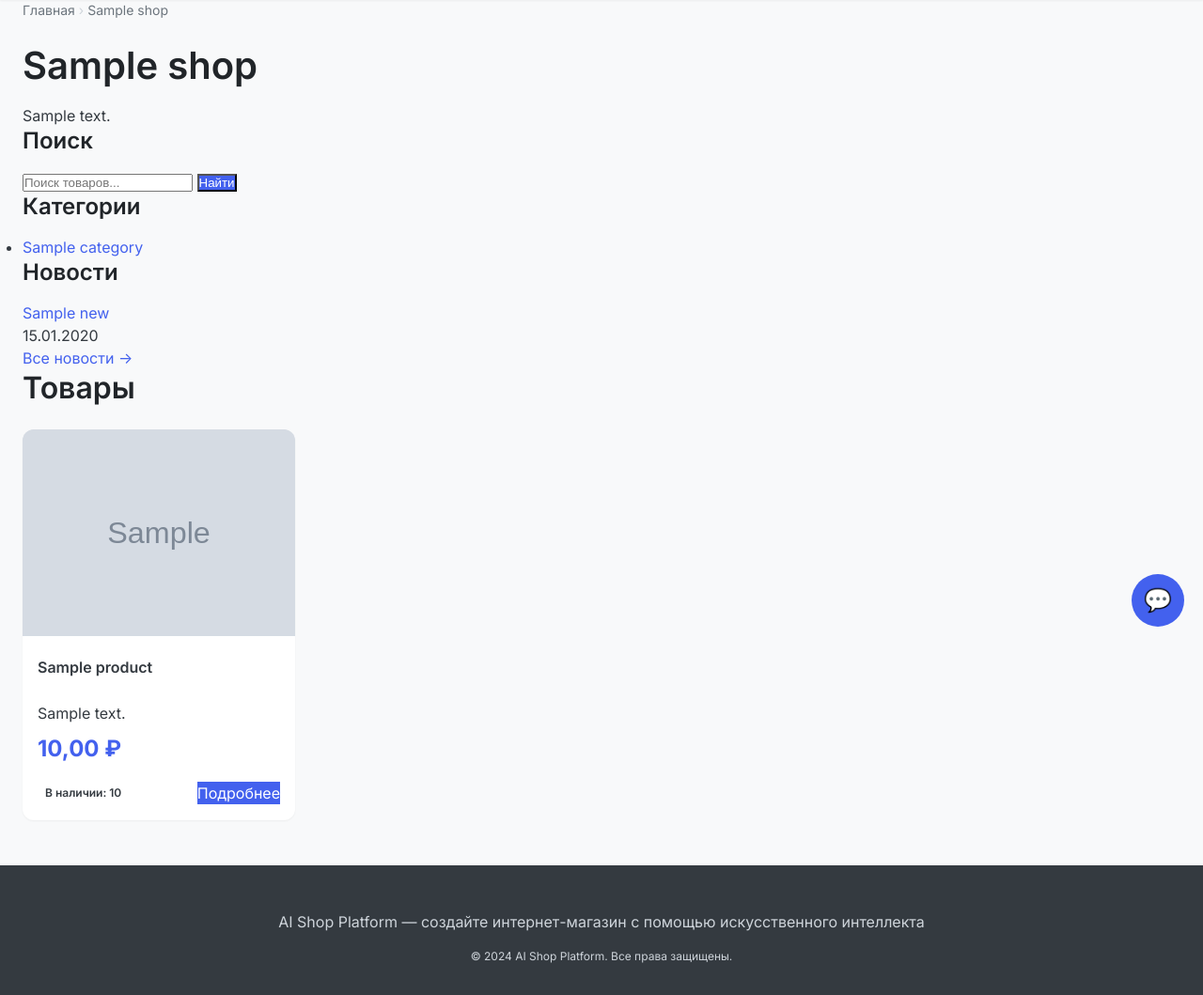
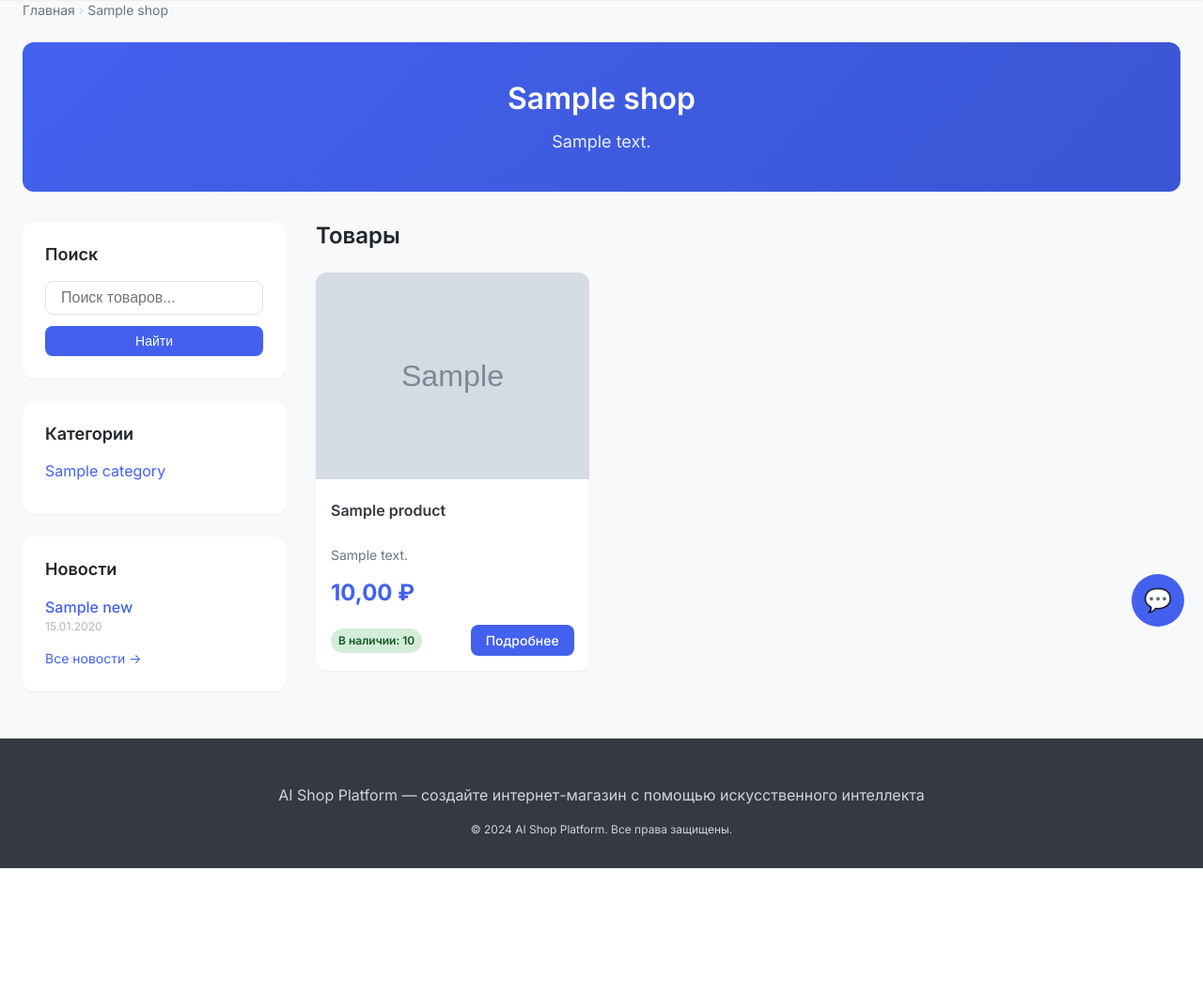
Before and after one commit to ZeroUzer/ai, a Django app: a page that uses templates/shops/front_index.html in a window 1280 px wide. Shown: the part 113-1172 px from the top of the page at 94% size. After the commit the page ends 1037 px from the top, so only its background shows below. Run offline with Django 5.2, Linux system fonts and the light colour scheme; tables that the repository leaves empty hold one stand-in row (values such as "Sample post"); grey boxes marked "Sample" are stand-in pictures.

Commit message:
правки

```diff
--- a/static/css/amazon-style.css
+++ b/static/css/amazon-style.css
@@ -42,7 +42,6 @@
     --font-size-lg: 18px;
     --font-size-xl: 24px;
     --font-size-2xl: 32px;
-    --font-size-3xl: 40px;
 
     /* Border radius */
     --radius-sm: 4px;
@@ -53,9 +52,9 @@
 
     /* Shadows */
     --shadow-sm: 0 1px 2px 0 rgba(0, 0, 0, 0.05);
-    --shadow-md: 0 4px 6px -1px rgba(0, 0, 0, 0.1), 0 2px 4px -1px rgba(0, 0, 0, 0.06);
-    --shadow-lg: 0 10px 15px -3px rgba(0, 0, 0, 0.1), 0 4px 6px -2px rgba(0, 0, 0, 0.05);
-    --shadow-xl: 0 20px 25px -5px rgba(0, 0, 0, 0.1), 0 10px 10px -5px rgba(0, 0, 0, 0.04);
+    --shadow-md: 0 4px 6px -1px rgba(0, 0, 0, 0.1);
+    --shadow-lg: 0 10px 15px -3px rgba(0, 0, 0, 0.1);
+    --shadow-xl: 0 20px 25px -5px rgba(0, 0, 0, 0.1);
 }
 
 /* Reset & Base */
@@ -81,10 +80,9 @@ h1, h2, h3, h4, h5, h6 {
     color: var(--gray-900);
 }
 
-h1 { font-size: var(--font-size-3xl); }
-h2 { font-size: var(--font-size-2xl); }
-h3 { font-size: var(--font-size-xl); }
-h4 { font-size: var(--font-size-lg); }
+h1 { font-size: var(--font-size-2xl); }
+h2 { font-size: var(--font-size-xl); }
+h3 { font-size: var(--font-size-lg); }
 
 a {
     color: var(--primary);
@@ -355,6 +353,61 @@ a:hover {
     justify-content: space-between;
     align-items: center;
     margin-top: var(--spacing-md);
+    flex-wrap: wrap;
+    gap: var(--spacing-sm);
+}
+
+/* Badge */
+.badge {
+    display: inline-flex;
+    align-items: center;
+    padding: var(--spacing-xs) var(--spacing-sm);
+    font-size: var(--font-size-xs);
+    font-weight: 600;
+    border-radius: var(--radius-full);
+}
+
+.badge-success {
+    background: #d4edda;
+    color: #155724;
+}
+
+.badge-warning {
+    background: #fff3cd;
+    color: #856404;
+}
+
+.badge-danger {
+    background: #f8d7da;
+    color: #721c24;
+}
+
+.badge-info {
+    background: #d1ecf1;
+    color: #0c5460;
+}
+
+/* Breadcrumbs */
+.breadcrumbs {
+    display: flex;
+    align-items: center;
+    gap: var(--spacing-xs);
+    margin-bottom: var(--spacing-lg);
+    font-size: var(--font-size-sm);
+    color: var(--gray-600);
+    flex-wrap: wrap;
+}
+
+.breadcrumbs a {
+    color: var(--gray-600);
+}
+
+.breadcrumbs a:hover {
+    color: var(--primary);
+}
+
+.breadcrumbs-separator {
+    color: var(--gray-400);
 }
 
 /* Forms */
@@ -454,60 +507,7 @@ textarea.form-control {
     color: #0c5460;
 }
 
-/* Badge */
-.badge {
-    display: inline-flex;
-    align-items: center;
-    padding: var(--spacing-xs) var(--spacing-sm);
-    font-size: var(--font-size-xs);
-    font-weight: 600;
-    border-radius: var(--radius-full);
-}
-
-.badge-success {
-    background: #d4edda;
-    color: #155724;
-}
-
-.badge-warning {
-    background: #fff3cd;
-    color: #856404;
-}
-
-.badge-danger {
-    background: #f8d7da;
-    color: #721c24;
-}
-
-.badge-info {
-    background: #d1ecf1;
-    color: #0c5460;
-}
-
-/* Breadcrumbs */
-.breadcrumbs {
-    display: flex;
-    align-items: center;
-    gap: var(--spacing-xs);
-    margin-bottom: var(--spacing-lg);
-    font-size: var(--font-size-sm);
-    color: var(--gray-600);
-    flex-wrap: wrap;
-}
-
-.breadcrumbs a {
-    color: var(--gray-600);
-}
-
-.breadcrumbs a:hover {
-    color: var(--primary);
-}
-
-.breadcrumbs-separator {
-    color: var(--gray-400);
-}
-
-/* Cart Items */
+/* Cart */
 .cart-item {
     display: flex;
     gap: var(--spacing-md);
@@ -516,6 +516,7 @@ textarea.form-control {
     border-radius: var(--radius-md);
     margin-bottom: var(--spacing-sm);
     align-items: center;
+    flex-wrap: wrap;
 }
 
 .cart-item-image {
@@ -588,11 +589,12 @@ textarea.form-control {
     }
 
     .cart-item {
-        flex-wrap: wrap;
+        flex-direction: column;
+        text-align: center;
     }
 
-    h1 { font-size: var(--font-size-2xl); }
-    h2 { font-size: var(--font-size-xl); }
+    h1 { font-size: 28px; }
+    h2 { font-size: 22px; }
 }
 
 @media (max-width: 480px) {
--- a/templates/shops/front_index.html
+++ b/templates/shops/front_index.html
@@ -1,12 +1,8 @@
 {% extends 'base.html' %}
-{% load static %}
 
 {% block title %}{{ shop.name }} | Интернет-магазин{% endblock %}
 
 {% block content %}
-<link rel="stylesheet" href="{% static 'css/shop-base.css' %}">
-
-<div class="shop-container">
 <!-- Breadcrumbs -->
 <div class="breadcrumbs">
     <a href="/">Главная</a>
@@ -15,49 +11,57 @@
 </div>
 
 <!-- Shop Header -->
-    <div class="shop-header">
-        <h1 class="shop-title">{{ shop.name }}</h1>
-        <p class="shop-description">{{ shop.description }}</p>
+<div style="background: linear-gradient(135deg, var(--primary) 0%, var(--primary-dark) 100%); color: white; padding: 40px; text-align: center; border-radius: var(--radius-lg); margin-bottom: 32px;">
+    <h1 style="color: white; margin-bottom: 12px;">{{ shop.name }}</h1>
+    <p style="color: rgba(255,255,255,0.9); font-size: 18px;">{{ shop.description }}</p>
 </div>
 
-    <div class="shop-layout">
-        <!-- Sidebar -->
-        <aside class="shop-sidebar">
-            <div class="sidebar-card">
+<div style="display: flex; gap: 32px; flex-wrap: wrap;">
+    <!-- Sidebar - Категории и поиск -->
+    <div style="width: 280px; flex-shrink: 0;">
+        <div class="card" style="margin-bottom: 24px;">
+            <div class="card-body">
                 <h3>Поиск</h3>
-                <form method="get" action="{% url 'search_products' shop.slug %}" class="search-form">
-                    <input type="text" name="q" placeholder="Поиск товаров..." class="search-input">
-                    <button type="submit" class="btn-primary search-btn">Найти</button>
+                <form method="get" action="{% url 'search_products' shop.slug %}">
+                    <input type="text" name="q" placeholder="Поиск товаров..." class="form-control" style="margin-bottom: 12px;">
+                    <button type="submit" class="btn btn-primary" style="width: 100%;">Найти</button>
                 </form>
             </div>
+        </div>
 
-            <div class="sidebar-card">
+        <div class="card" style="margin-bottom: 24px;">
+            <div class="card-body">
                 <h3>Категории</h3>
-                <ul class="categories-list">
+                <ul style="list-style: none; padding: 0; margin: 0;">
                     {% for cat in categories %}
-                        <li><a href="{% url 'category_products' shop.slug cat.id %}">{{ cat.name }}</a></li>
+                        <li style="margin-bottom: 10px;">
+                            <a href="{% url 'category_products' shop.slug cat.id %}">{{ cat.name }}</a>
+                        </li>
                     {% empty %}
-                        <li>Категорий пока нет</li>
+                        <li style="color: var(--gray-500);">Категорий пока нет</li>
                     {% endfor %}
                 </ul>
             </div>
+        </div>
 
-            <div class="sidebar-card">
+        <div class="card">
+            <div class="card-body">
                 <h3>Новости</h3>
                 {% for news in news_list %}
-                    <div class="news-item">
-                        <a href="{% url 'news_detail' shop.slug news.id %}" class="news-title">{{ news.title }}</a>
-                        <div class="news-date">{{ news.created_at|date:"d.m.Y" }}</div>
+                    <div style="margin-bottom: 12px;">
+                        <a href="{% url 'news_detail' shop.slug news.id %}" style="font-weight: 500;">{{ news.title }}</a>
+                        <div style="font-size: var(--font-size-xs); color: var(--gray-500);">{{ news.created_at|date:"d.m.Y" }}</div>
                     </div>
                 {% empty %}
-                    <p>Новостей пока нет</p>
+                    <p style="color: var(--gray-500);">Новостей пока нет</p>
                 {% endfor %}
-                <a href="{% url 'shop_news' shop.slug %}" class="all-news-link">Все новости →</a>
+                <a href="{% url 'shop_news' shop.slug %}" style="font-size: var(--font-size-sm);">Все новости →</a>
             </div>
-        </aside>
+        </div>
+    </div>
 
-        <!-- Products Grid -->
-        <main class="shop-main">
+    <!-- Products Grid - Товары -->
+    <div style="flex: 1;">
         <h2>Товары</h2>
 
         {% if products %}
@@ -67,17 +71,19 @@
                         {% if product.image %}
                             <img src="{{ product.image.url }}" alt="{{ product.name }}" class="product-image">
                         {% else %}
-                                <div class="product-image-placeholder">📦</div>
+                            <div style="width: 100%; height: 200px; background: var(--gray-200); display: flex; align-items: center; justify-content: center;">
+                                <span style="font-size: 48px;">📦</span>
+                            </div>
                         {% endif %}
                         <div class="product-info">
                             <h3 class="product-title">
                                 <a href="{% url 'product_detail' shop.slug product.id %}">{{ product.name }}</a>
                             </h3>
-                                <p class="product-description">{{ product.description|truncatewords:15 }}</p>
+                            <p style="color: var(--gray-600); font-size: var(--font-size-sm); margin-bottom: 12px;">{{ product.description|truncatewords:15 }}</p>
                             <div class="product-price">{{ product.price }} ₽</div>
                             <div class="product-meta">
-                                    <span class="badge in-stock">В наличии: {{ product.stock }}</span>
-                                    <a href="{% url 'product_detail' shop.slug product.id %}" class="btn-primary">Подробнее</a>
+                                <span class="badge badge-success">В наличии: {{ product.stock }}</span>
+                                <a href="{% url 'product_detail' shop.slug product.id %}" class="btn btn-primary" style="padding: 6px 16px;">Подробнее</a>
                             </div>
                         </div>
                     </div>
@@ -86,48 +92,50 @@
 
             <!-- Pagination -->
             {% if products.has_other_pages %}
-                    <div class="pagination">
+                <div style="display: flex; justify-content: center; gap: 8px; margin-top: 32px;">
                     {% if products.has_previous %}
-                            <a href="?page={{ products.previous_page_number }}" class="btn-secondary">← Назад</a>
+                        <a href="?page={{ products.previous_page_number }}" class="btn btn-secondary">← Назад</a>
                     {% endif %}
-                        <span class="pagination-current">{{ products.number }} / {{ products.paginator.num_pages }}</span>
+
+                    <span class="btn" style="background: var(--primary); color: white; cursor: default;">{{ products.number }} / {{ products.paginator.num_pages }}</span>
+
                     {% if products.has_next %}
-                            <a href="?page={{ products.next_page_number }}" class="btn-secondary">Вперёд →</a>
+                        <a href="?page={{ products.next_page_number }}" class="btn btn-secondary">Вперёд →</a>
                     {% endif %}
                 </div>
             {% endif %}
         {% else %}
-                <div class="empty-state">
-                    <p>Товаров пока нет</p>
+            <div class="card" style="text-align: center; padding: 48px;">
+                <p style="font-size: 18px; color: var(--gray-600);">Товаров пока нет</p>
+                <a href="/admin/shops/product/add/?shop={{ shop.id }}" class="btn btn-primary" style="margin-top: 16px;">Добавить первый товар</a>
             </div>
         {% endif %}
-        </main>
     </div>
 </div>
 
 <!-- Chat Bot -->
 <div id="chat-bot" style="position: fixed; bottom: 20px; right: 20px; z-index: 1000;">
-    <div id="chat-toggle" class="btn-primary" style="width: 56px; height: 56px; border-radius: 50%; display: flex; align-items: center; justify-content: center; cursor: pointer; font-size: 24px; padding: 0;">
+    <div id="chat-toggle" class="btn btn-primary" style="width: 56px; height: 56px; border-radius: 50%; display: flex; align-items: center; justify-content: center; cursor: pointer; font-size: 24px; padding: 0;">
         💬
     </div>
 
-    <div id="chat-window" style="display: none; position: fixed; bottom: 90px; right: 20px; width: 350px; height: 500px; background: white; border-radius: 12px; box-shadow: 0 20px 40px rgba(0,0,0,0.2); flex-direction: column; overflow: hidden;">
-        <div style="background: var(--primary, #4361ee); color: white; padding: 15px; font-weight: 600;">
+    <div id="chat-window" style="display: none; position: fixed; bottom: 90px; right: 20px; width: 350px; height: 500px; background: white; border-radius: var(--radius-lg); box-shadow: var(--shadow-xl); flex-direction: column; overflow: hidden;">
+        <div style="background: var(--primary); color: white; padding: 15px; font-weight: 600;">
             ИИ-помощник
             <span id="chat-close" style="float: right; cursor: pointer;">✕</span>
         </div>
 
-        <div id="chat-messages" style="flex: 1; padding: 15px; overflow-y: auto; background: #f5f5f5;">
+        <div id="chat-messages" style="flex: 1; padding: 15px; overflow-y: auto; background: var(--gray-100);">
             <div style="margin-bottom: 10px; text-align: left;">
-                <div style="background: white; padding: 8px 12px; border-radius: 15px; display: inline-block; max-width: 80%; box-shadow: 0 1px 2px rgba(0,0,0,0.1);">
+                <div style="background: white; padding: 8px 12px; border-radius: 15px; display: inline-block; max-width: 80%; box-shadow: var(--shadow-sm);">
                     Привет! Я ИИ-помощник. Задай мне вопрос о товарах в этом магазине.
                 </div>
             </div>
         </div>
 
-        <div style="padding: 10px; background: white; border-top: 1px solid #ddd; display: flex;">
-            <input type="text" id="chat-input" placeholder="Спросите о товаре..." style="flex: 1; padding: 10px; border: 1px solid #ddd; border-radius: 8px; margin-right: 10px;">
-            <button id="chat-send" class="btn-primary" style="padding: 10px 20px;">Отправить</button>
+        <div style="padding: 10px; background: white; border-top: 1px solid var(--gray-200); display: flex;">
+            <input type="text" id="chat-input" placeholder="Спросите о товаре..." class="form-control" style="flex: 1; margin-right: 10px;">
+            <button id="chat-send" class="btn btn-primary" style="padding: 8px 16px;">Отправить</button>
         </div>
     </div>
 </div>
@@ -137,11 +145,11 @@
         width: 6px;
     }
     #chat-messages::-webkit-scrollbar-track {
-        background: #ddd;
+        background: var(--gray-200);
         border-radius: 3px;
     }
     #chat-messages::-webkit-scrollbar-thumb {
-        background: #999;
+        background: var(--gray-400);
         border-radius: 3px;
     }
 </style>
@@ -174,13 +182,13 @@
         messageDiv.style.textAlign = isUser ? 'right' : 'left';
 
         const bubble = document.createElement('div');
-        bubble.style.background = isUser ? '#4361ee' : 'white';
-        bubble.style.color = isUser ? 'white' : '#333';
+        bubble.style.background = isUser ? 'var(--primary)' : 'white';
+        bubble.style.color = isUser ? 'white' : 'var(--gray-800)';
         bubble.style.padding = '8px 12px';
         bubble.style.borderRadius = '15px';
         bubble.style.display = 'inline-block';
         bubble.style.maxWidth = '80%';
-        bubble.style.boxShadow = '0 1px 2px rgba(0,0,0,0.1)';
+        bubble.style.boxShadow = 'var(--shadow-sm)';
         bubble.textContent = text;
 
         messageDiv.appendChild(bubble);
```
Also changed, not shown: ai_assistant/views.py (+6 -21 lines). Lines whose indentation alone changed are shown as unchanged.
